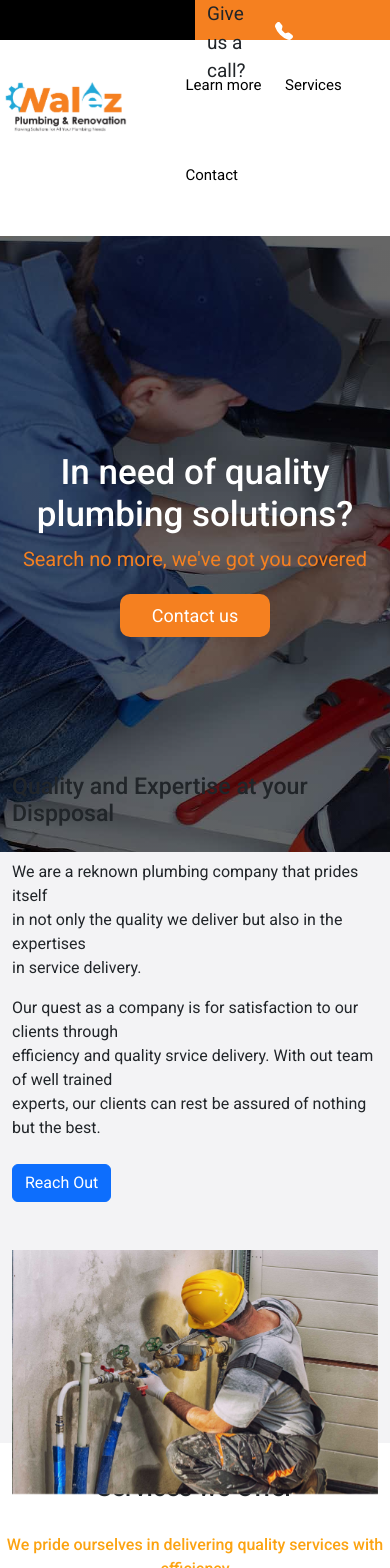
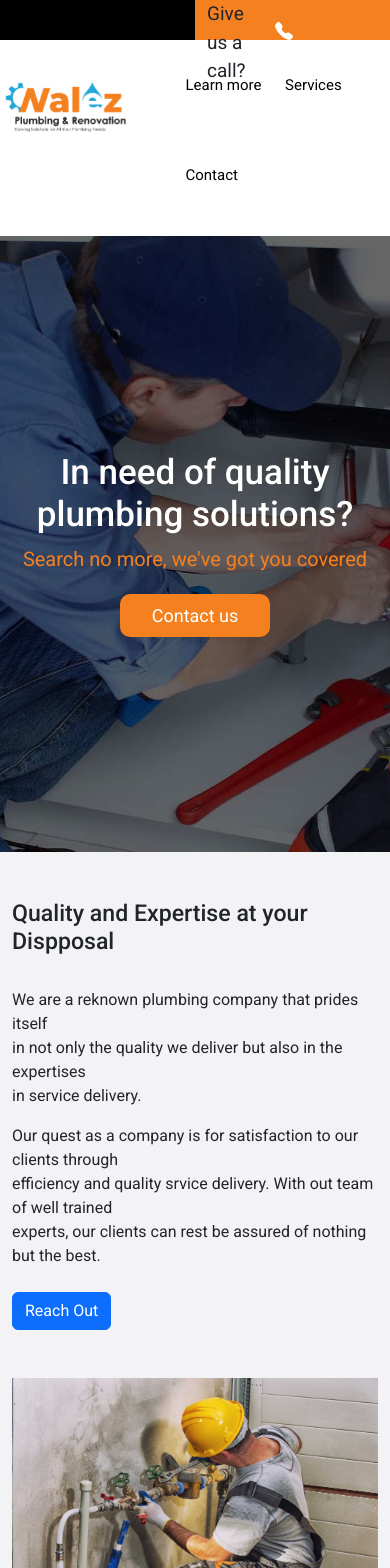
Before and after one commit to Manenomyk/Walez-Plumbing, a React (Create React App) app: page / in a window 390 px wide. Shown: the top 1568 px of the page. Built offline with nearby package versions, Linux system fonts and the light colour scheme.

Commit message:
section responsiveness

```diff
--- a/src/Pages/Home/Home.css
+++ b/src/Pages/Home/Home.css
@@ -370,3 +370,31 @@ hr{
     width: auto;
     height: 60vh;
 }
+
+
+
+
+
+
+@media (max-width: 952px) {
+
+    .about{
+        padding-top: 3rem;
+        height: auto;
+    }
+}
+@media (max-width: 858px) {
+    .about{
+        padding-top: 3rem;
+        height: auto;
+    }
+
+}
+
+@media (max-width: 700px) {
+    .about{
+        padding-top: 3rem;
+        height: auto;
+    }
+
+}
```
